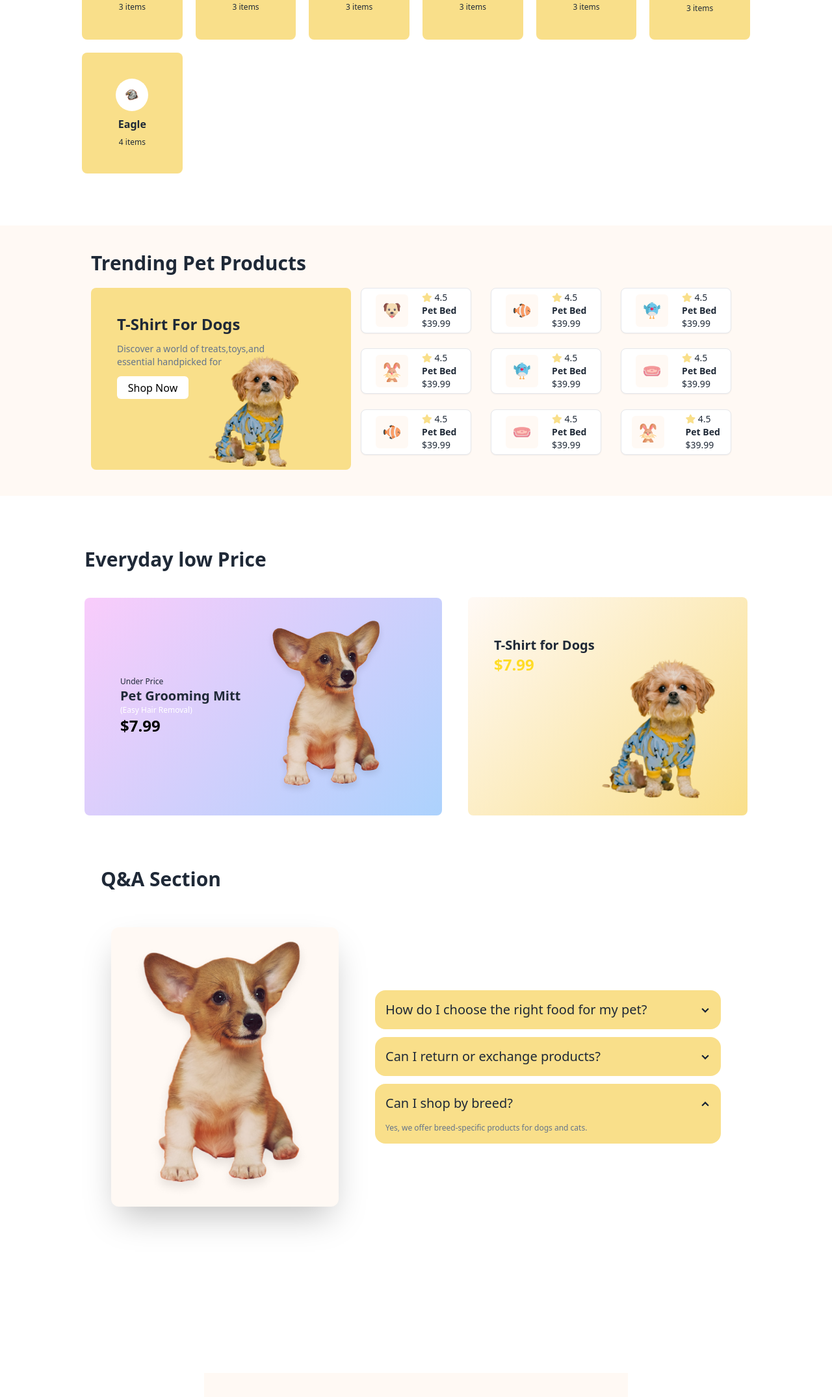
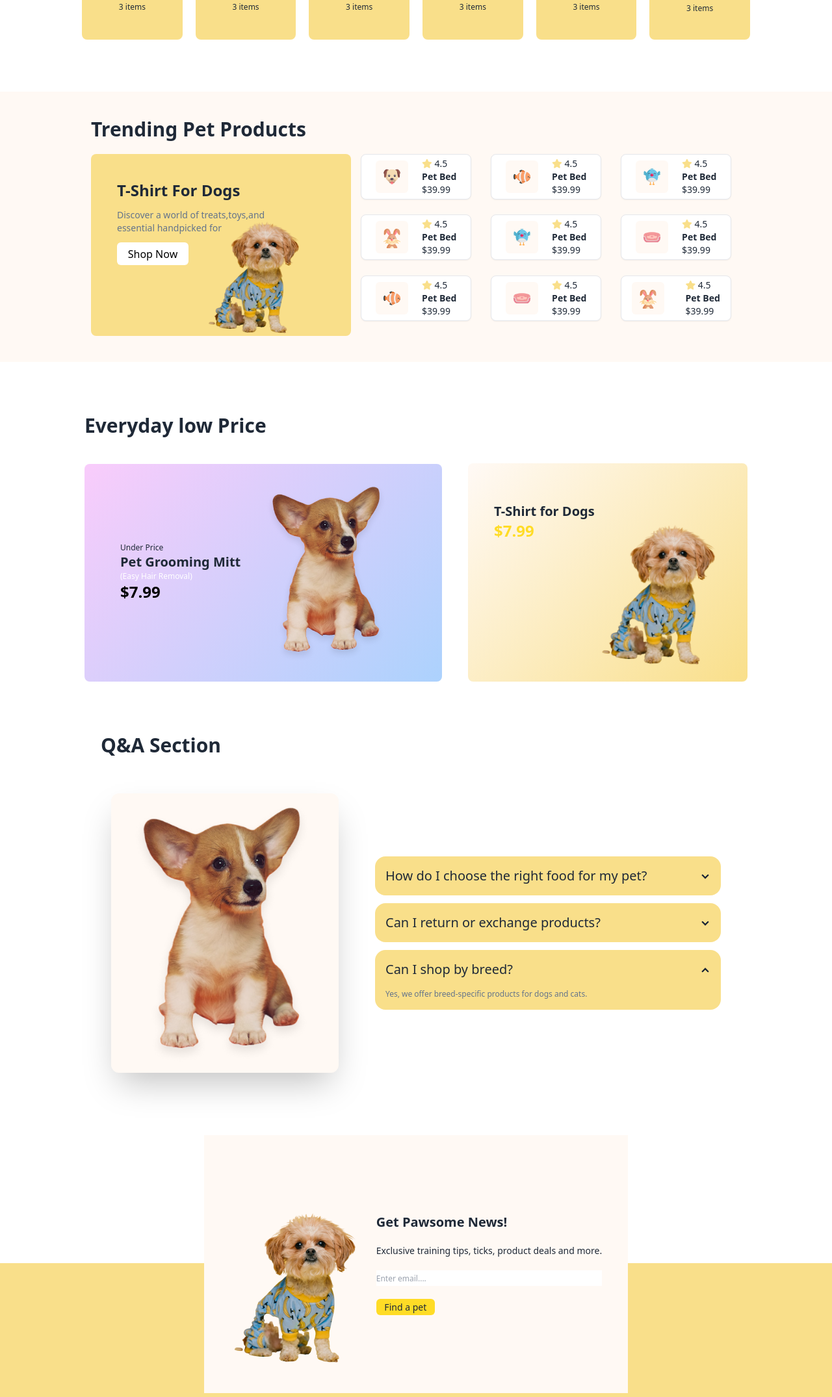
Before and after one commit to Nahinbinteazad/pet-shop, a plain HTML site: page index.html in a window 1280 px wide. Shown: the part 899-3049 px from the top of the page at 65% size. Drawn offline with nearby package versions, Linux system fonts and the light colour scheme.

Commit message:
another commit

```diff
--- a/index.html
+++ b/index.html
@@ -62,7 +62,7 @@
                 <div class="p-5 lg:absolute top-[10px] left-[10px] lg:top-[40px] lg:left-[110px] flex flex-col gap-3 ">
                     <h1 class="animate-pulse font-bold md:text-4xl text-2xl gap-2 md:leading-[50px] ">Pamper Your Pet, <br> Because They Deserve <br> the Best</h1>
                     <p class="text-xs text-slate-600 w-2/3 ">Discover a world of treats, toys, and essentials handpicked for your furry friends. Shop now and make tails wag with joy!</p>
-                    <button class="z-10 text-sm bg-color h-[25px] w-[90px] rounded-md">Find a pet</button>
+                    <button class="z-10 text-sm bg-color h-[25px] w-[90px] rounded-md hover:bg-box">Find a pet</button>
                 </div>
                 <img class=" lg:w-[1000px] w-full mt-4 lg:mt-[-30px] mt-[-50px] " src="/c1-assets/cat-big.png" alt="">
             </div>
@@ -105,11 +105,6 @@
                             <img class="bg-white rounded-full p-3 w-[50px]" src="/c1-assets/rabbit-cartoon.png" alt="">
                             <p class="font-bold">Rabbit</p>
                             <p class="text-xs font-medium">3 items</p>
-                        </div>
-                        <div class="gap-2 p-10 bg-box flex flex-col justify-center items-center justify-items-center rounded-lg">
-                            <img class="bg-white rounded-full p-3 w-[50px]" src="/c1-assets/eagle.jpeg" alt="">
-                            <p class="font-bold">Eagle</p>
-                            <p class="text-xs font-medium">4 items</p>
                         </div>
                     </div>
                 </div>
@@ -387,7 +382,7 @@
           </section>
         <!-- last section  -->
 
-          <section class="relative top-[200px] relative  lg:flex justify-center   mx-auto items-center  lg:w-auto w-[300px] lg:h-auto h-[430px]">
+          <section class="relative top-[200px] relative  lg:flex justify-center   mx-auto items-center  lg:w-auto w-[300px] lg:h-auto h-[430px] -mt-40">
             <div class="p-10 bg-goll lg:flex flex-row justify-evenly items-center justify-items-center">
                 <div class="lg:w-auto w-[180px]">
                     <img src="/c1-assets/cute-pet-small.png" alt="">
@@ -407,7 +402,7 @@
         <div class=" footer bg-box text-black p-10 lg:flex flex-row lg:justify-center  items-center lg:gap-[120px] lg:h-[380px] h-[600px]">
             <nav class=" relative md:flex flex-col md:top-[100px] top-[200px]">
                 <div class="flex flex-row items-center gap-3">
-                    <img class="w-8" src="/c1-assets/logo-footer.png" alt="">
+                    <img class="w-8 hover:bg-ani" src="/c1-assets/logo-footer.png" alt="">
                     <a class="link link-hover font-bold">Browse Pets</a>
                 </div>
               <div class="">
```
